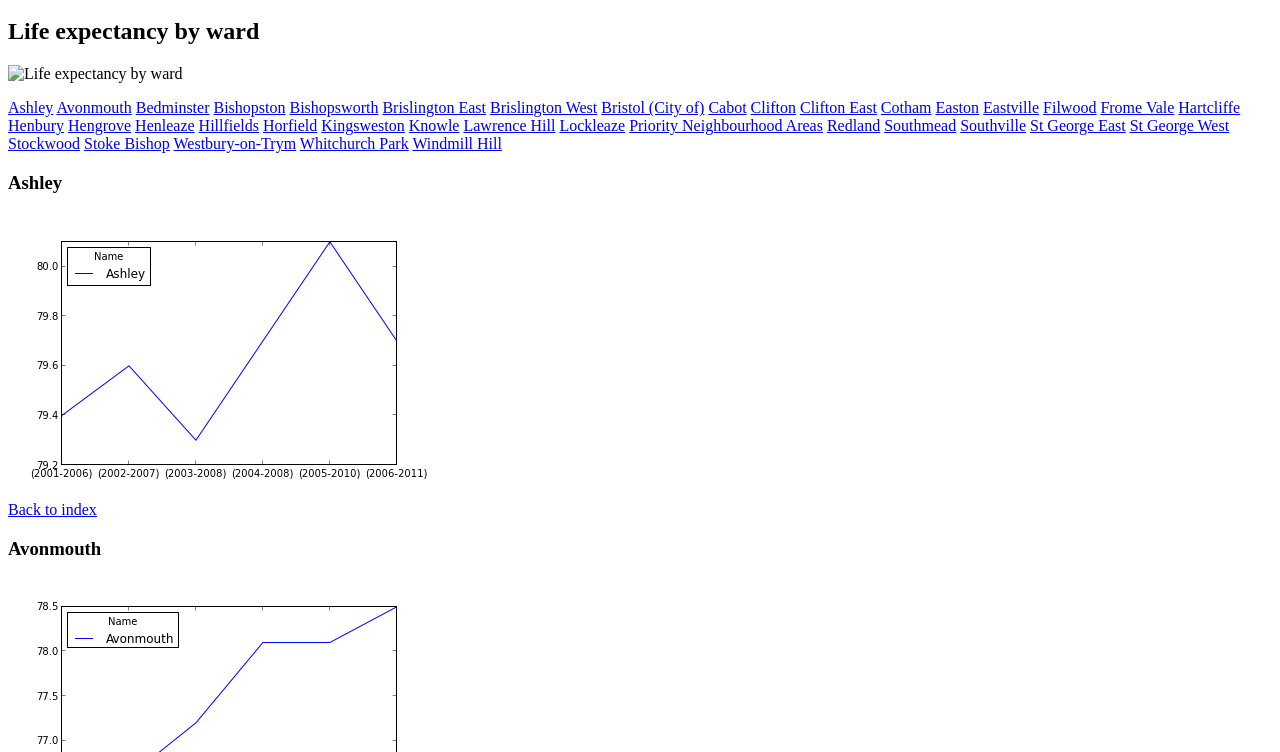
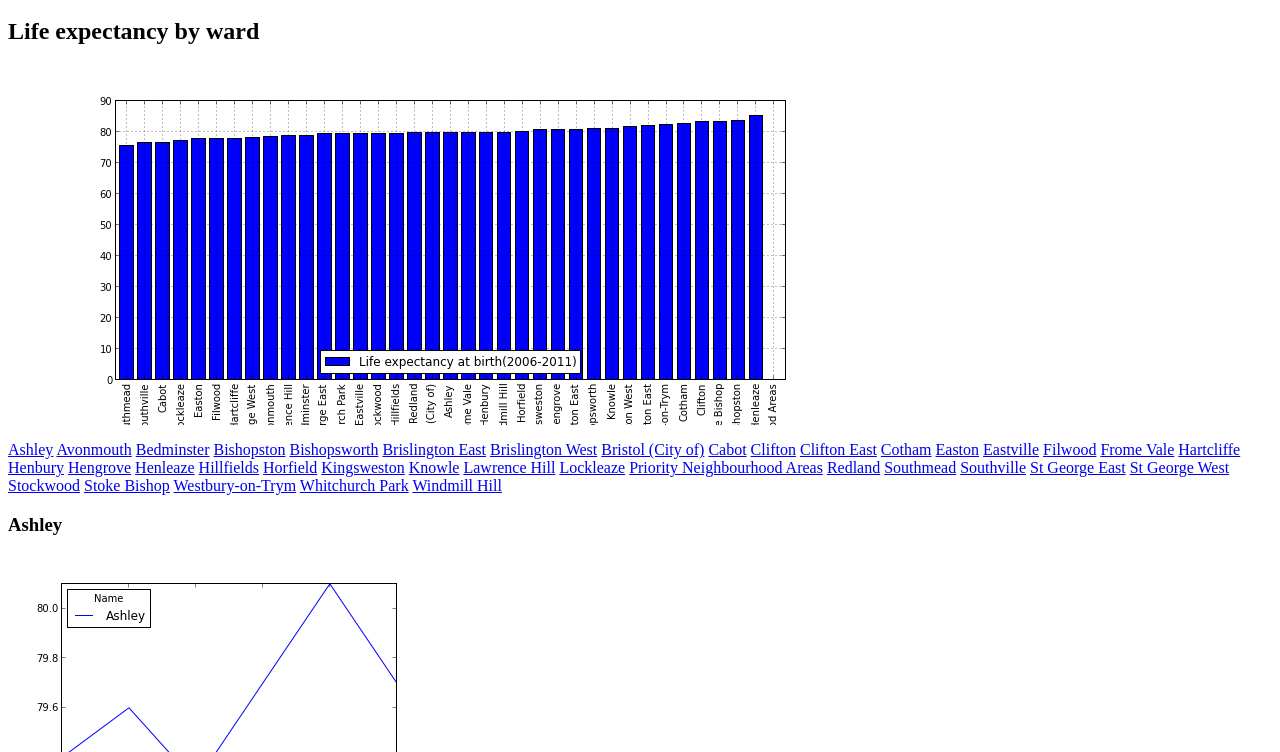
Before and after one commit to dataunity/bristol-open-data, a plain HTML site: page HealthLifeExpectancyByWard.html in a window 1280 px wide. Shown: the part 48-800 px from the top of the page. Drawn offline with Linux system fonts and the light colour scheme; the site is published under a folder, as on GitHub Pages, so addresses that start at the root find nothing.

Commit message:
Update image link.

```diff
--- a/HealthLifeExpectancyByWard.html
+++ b/HealthLifeExpectancyByWard.html
@@ -6,7 +6,7 @@
     <h1>Bristol Open Data</h1>
     <h2>Life expectancy by ward</h2>
     <p>
-        <img src='/img/health/Life-expectancy-at-birth.png' alt='Life expectancy by ward'/>
+        <img src='img/health/Life-expectancy-at-birth.png' alt='Life expectancy by ward'/>
     </p>
 
 <a id="top"></a>
```
